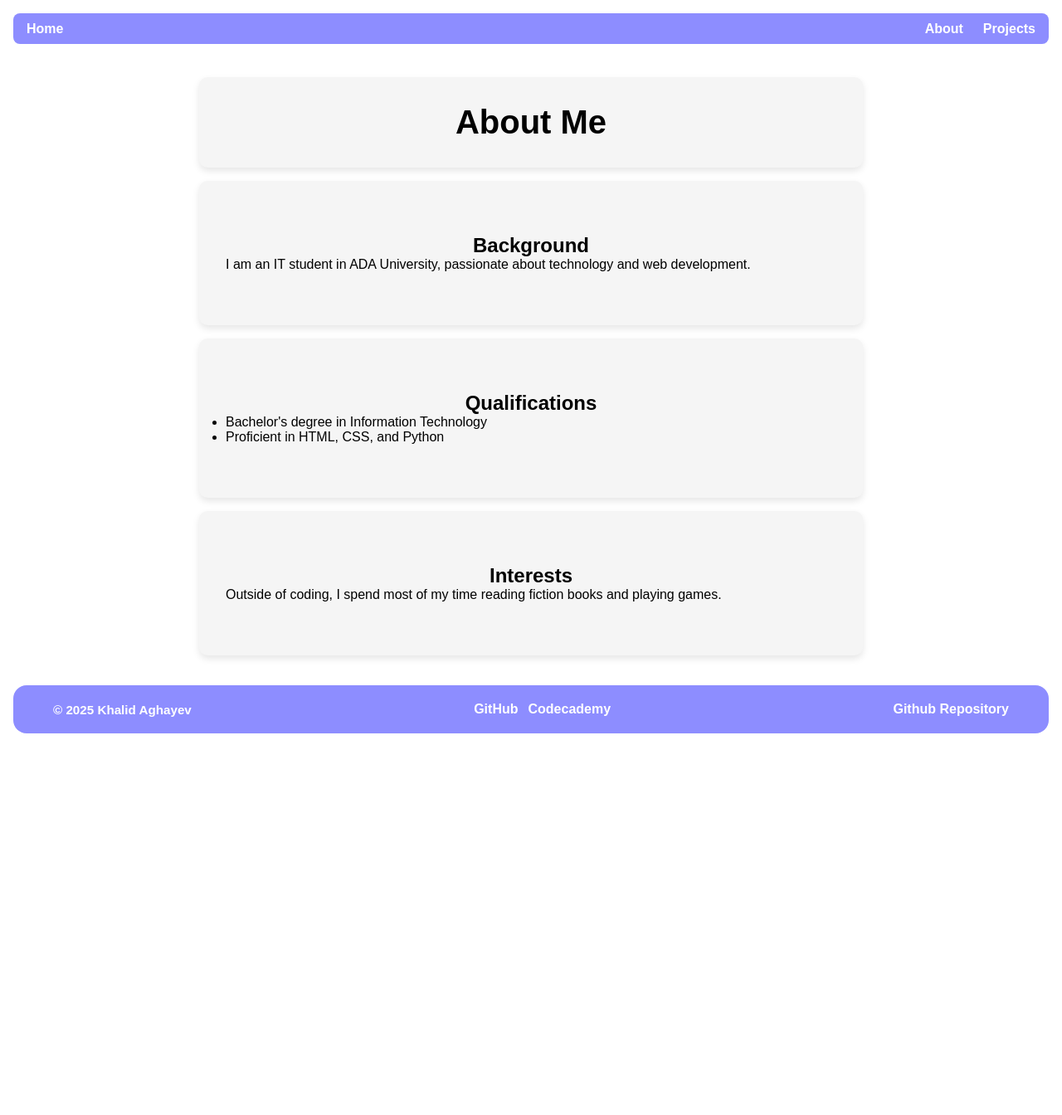
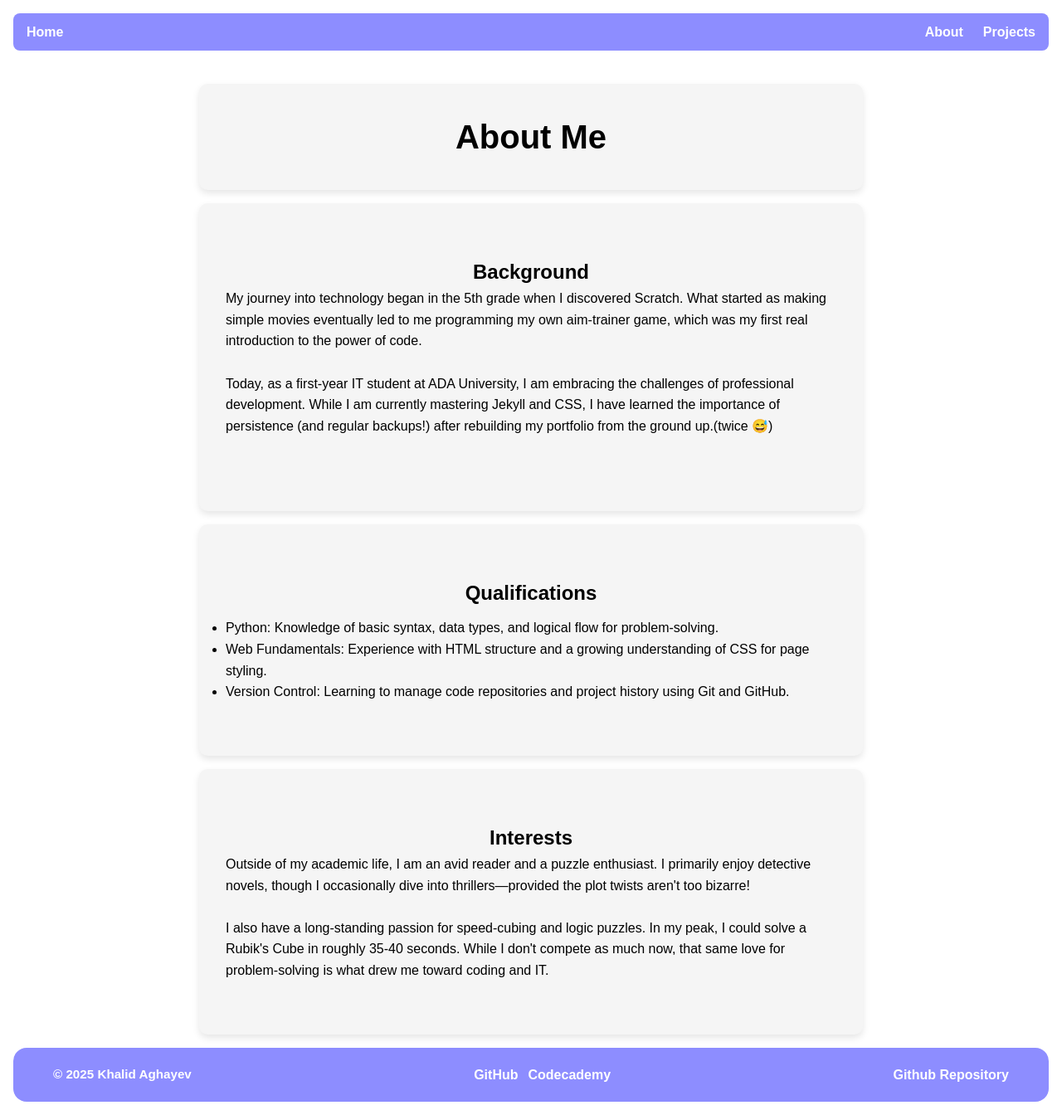
Before and after one commit to IamHLD/IamHLD.github.io, a Jekyll site: the page built from about.html, in a window 1280 px wide. Shown: the whole page at 83% size. Built offline with Jekyll 4.4.1, drawn with Linux system fonts in a browser that asks for light colours; nearby versions of some CDN libraries; before the commit the page ends 900 px from its top, so only the background shows below that.

Commit message:
Added information and photos to the pages, optimized some parts

```diff
--- a/about.html
+++ b/about.html
@@ -10,21 +10,30 @@ page_id: about
 <div class="content-box">
     <section>
         <h2>Background</h2>
-        <p>I am an IT student in ADA University, passionate about technology and web development.</p>
+        <p>My journey into technology began in the 5th grade when I discovered Scratch. What started as making simple movies eventually led to me programming my own aim-trainer game, which was my first real introduction to the power of code.</p>
+        <br>
+        <p>Today, as a first-year IT student at ADA University, I am embracing the challenges of professional development. While I am currently mastering Jekyll and CSS, I have learned the importance of persistence (and regular backups!) after rebuilding my portfolio from the ground up.(twice 😅)</p>
+        <br>
+        <p></p>
     </section>
 </div>
 <div class="content-box">
     <section>
         <h2>Qualifications</h2>
-        <ul>
-            <li>Bachelor's degree in Information Technology</li>
-            <li>Proficient in HTML, CSS, and Python</li>
-        </ul>
+        <div class="centered-list-1">
+            <ul>
+                <li>Python: Knowledge of basic syntax, data types, and logical flow for problem-solving.</li>
+                <li>Web Fundamentals: Experience with HTML structure and a growing understanding of CSS for page styling.</li>
+                <li>Version Control: Learning to manage code repositories and project history using Git and GitHub.</li>
+            </ul>
+        </div>
     </section>
 </div>
 <div class="content-box">
     <section>
         <h2>Interests</h2>
-        <p>Outside of coding, I spend most of my time reading fiction books and playing games.</p>
+        <p>Outside of my academic life, I am an avid reader and a puzzle enthusiast. I primarily enjoy detective novels, though I occasionally dive into thrillers—provided the plot twists aren't too bizarre!</p>
+        <br>
+        <p>I also have a long-standing passion for speed-cubing and logic puzzles. In my peak, I could solve a Rubik's Cube in roughly 35-40 seconds. While I don't compete as much now, that same love for problem-solving is what drew me toward coding and IT.</p>
     </section>
 </div>
--- a/index.html
+++ b/index.html
@@ -15,9 +15,11 @@ page_id: home
 
 <section class="content-box">
   <div class="flex-container">
+    <img src="https://upload.wikimedia.org/wikipedia/commons/2/20/Adalogonew.png" alt="" class="section-icon">
     <div class="text-container">
       <h2>ADA University</h2>
-      <p>Currently, I am a student at ADA University, pursuing a degree in Information Technology.</p>
+      <p>I am currently a first-year student pursuing a Bachelor’s degree in Information Technology at ADA University. Being part of this prestigious institution provides me with a unique opportunity to learn from world-class faculty and engage with a community dedicated to innovation and leadership in the tech sector.</p>
+      <p>ADA University is renowned for its high academic standards and its commitment to developing the next generation of IT professionals in Azerbaijan. As a freshman, I am eager to contribute to this vibrant environment and leverage the university's resources to build a solid foundation for my future career.</p>
     </div>
   </div>
 </section>
--- a/style.css
+++ b/style.css
@@ -1,19 +1,23 @@
+/* CSS Variables for Theming */
 :root{
     --text-color: #000000;
     --base-color: #ffffff;
     --primary-color: #ffc06e;
-    --secondary-color: #8d8dff; /* soft purple/blue for header/footer */
+    --secondary-color: #8d8dff;
     --color-1: #f9f6f3;
     --color-2: #f3f6f9;
     --color-3: #f6f3f9;
 }
 
+/* Reset and Base Styles */
 * {
     margin: 0;
     padding: 0;
     box-sizing: border-box;
+    line-height: 1.6;
 }
 
+/* Global Styles */
 html{
     font-family: Arial, Helvetica, sans-serif;
     color: var(--text-color);
@@ -24,12 +28,12 @@ body{
     min-height: 100vh;
     display: flex;
     flex-direction: column;
-    background-color: var(--base-color); /* Global white background */
+    background-color: var(--base-color);
     color: var(--text-color);
     padding: 1em;
 }
 
-/* Container for main content */
+/* Container class for overall page layout */
 .container {
     background-color: #f5f5f5; /* very light gray */
     border-radius: 10px;
@@ -39,7 +43,7 @@ body{
     max-width: 1200px;
 }
 
-/* Content box for individual sections */
+/* New content-box class for main content areas */
 .content-box {
     background-color: #f5f5f5; /* very light gray */
     border-radius: 10px;
@@ -53,12 +57,12 @@ body{
     text-align: center;
 }
 
-/* Make main expand so footer sticks to bottom via flexbox */
+
 main {
     flex: 1 0 auto;
 }
 
-/* Nav styling and colored background */
+/* Navigation Styles */
 nav {
     background-color: var(--secondary-color);
     color: #fff;
@@ -93,7 +97,7 @@ nav a:hover {
     text-decoration: underline;
 }
 
-/* Page sections use the white page background (no separate colored card) */
+/* Header and Section Styles */
 header, section {
     margin: 2em 0;
     width: 100%;
@@ -102,7 +106,7 @@ header, section {
     border-radius: 0;
 }
 
-/* Home header layout */
+/* Flex Container for Header and Sections */
 .flex-container {
     display: flex;
     justify-content: center;
@@ -113,7 +117,7 @@ header, section {
 }
 
 
-/* Enforce profile image size */
+
 header img {
     width: 200px;
     height: 200px;
@@ -137,7 +141,7 @@ h1 {
     font-size: 1.25em;
 }
 
-/* Footer: colored background and Flexbox single-line layout */
+/* Footer Styles */
 footer {
     background-color: var(--secondary-color);
     color: #fff;
@@ -155,7 +159,7 @@ footer {
     gap: 1em;
     justify-content: space-between;
     align-items: center;
-    flex-wrap: nowrap; /* keep items on single line on normal widths */
+    flex-wrap: nowrap;
     max-width: 100%;
     margin: 0 auto;
 }
@@ -165,6 +169,7 @@ footer {
     font-size: 0.95em;
 }
 
+/* Social Links and Repo Link Styles */
 .social-links, .repo-link {
     display: flex;
     gap: .75em;
@@ -181,7 +186,7 @@ footer {
     font-weight: bold;
 }
 
-/* Responsive fallbacks: allow wrapping on very small screens */
+/* Responsive Design */
 @media (max-width: 520px) {
     .footer-content {
         flex-wrap: wrap;
@@ -207,3 +212,24 @@ footer {
         margin: 0.5em auto;
     }
 }
+
+/* Section Icon Styles */
+.section-icon {
+    width: 270px;
+    height: 200px;
+    object-position: center;
+    flex: 0 0 200px;
+}
+
+/* Centered List Styles */
+.centered-list-1 {
+    text-align: center;
+    margin-top: 10px;
+}
+
+
+.centered-list-1 ul {
+    display: inline-block;
+    text-align: left;
+    line-height: 1.6;
+}
```
Also changed, not shown: projects.html (+17 -2 lines), 4 other files.
